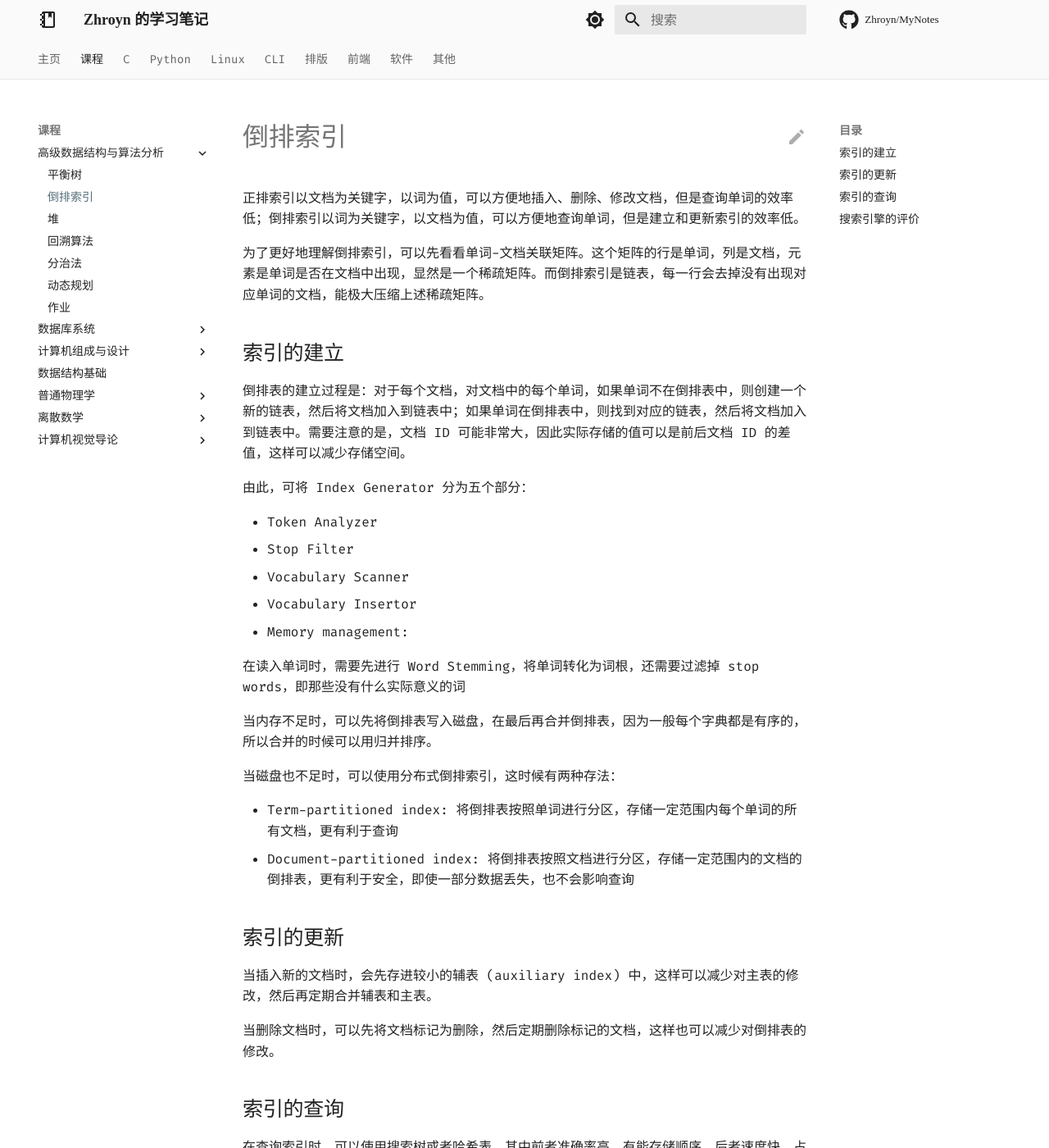
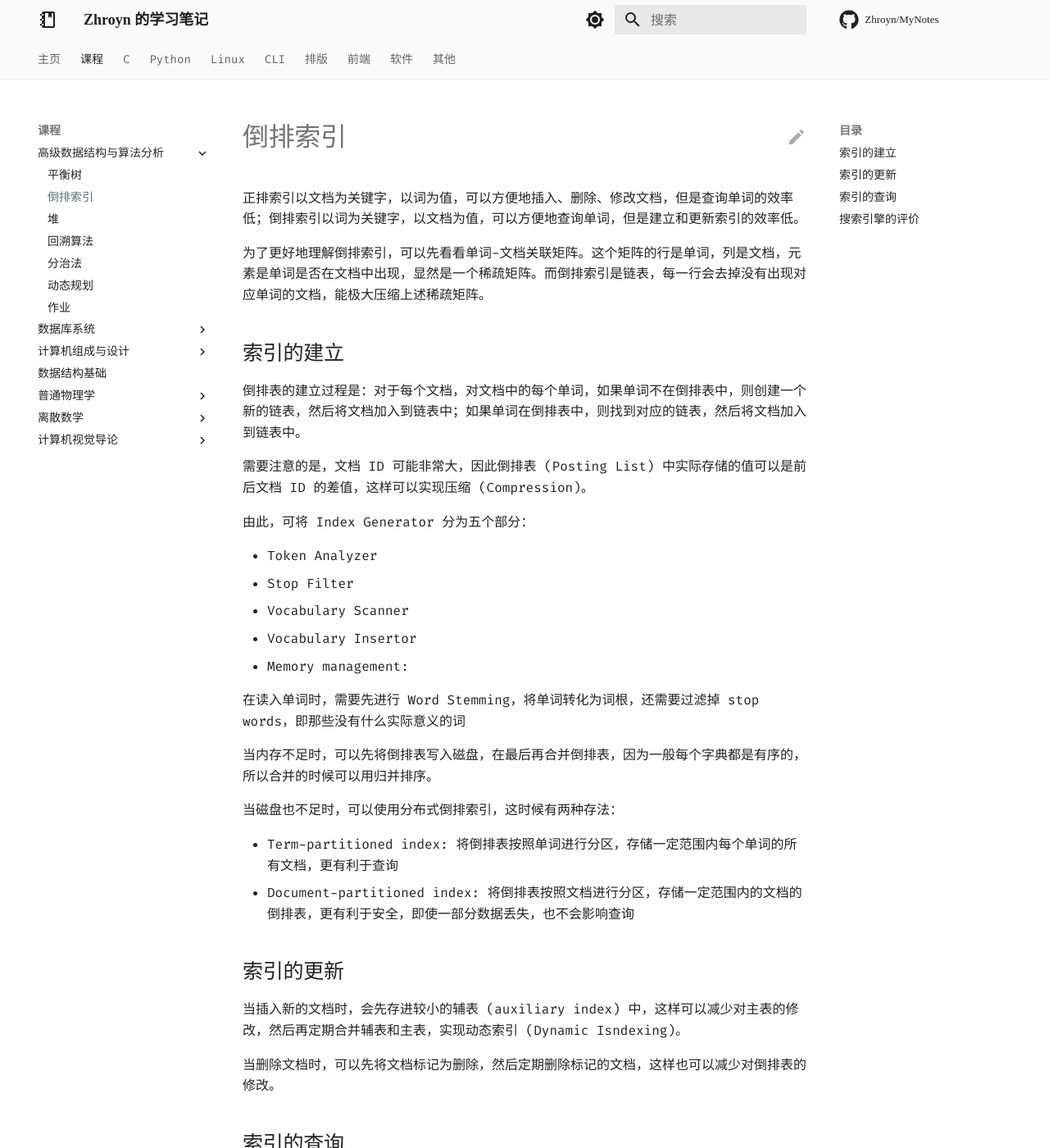
Before and after one commit to Pxtkn/MyNotes, an MkDocs documentation site: the page built from docs/课程/高级数据结构与算法分析/Inverted File Index.md, in a window 1280 px wide and 1400 px high. Shown: the whole window at 82% size. Built offline with MkDocs 1.6.1 and Material for MkDocs 9.7.7, drawn with Linux system fonts in a browser that asks for light colours; nearby versions of some CDN libraries; some web fonts are replaced; library files that are not in the unit come from our copies; comment, search, counter and statistics services are not loaded; a style sheet for code colours, icons or effects is not loaded.

Commit message:
fix: 小小修改了ADS笔记

```diff
--- a/docs/课程/高级数据结构与算法分析/Inverted File Index.md
+++ b/docs/课程/高级数据结构与算法分析/Inverted File Index.md
@@ -8,7 +8,9 @@
 
 ## 索引的建立
 
-倒排表的建立过程是：对于每个文档，对文档中的每个单词，如果单词不在倒排表中，则创建一个新的链表，然后将文档加入到链表中；如果单词在倒排表中，则找到对应的链表，然后将文档加入到链表中。需要注意的是，文档 ID 可能非常大，因此实际存储的值可以是前后文档 ID 的差值，这样可以减少存储空间。
+倒排表的建立过程是：对于每个文档，对文档中的每个单词，如果单词不在倒排表中，则创建一个新的链表，然后将文档加入到链表中；如果单词在倒排表中，则找到对应的链表，然后将文档加入到链表中。
+
+需要注意的是，文档 ID 可能非常大，因此倒排表 (Posting List) 中实际存储的值可以是前后文档 ID 的差值，这样可以实现压缩 (Compression)。
 
 由此，可将 Index Generator 分为五个部分：
 
@@ -30,7 +32,7 @@
 
 ## 索引的更新
 
-当插入新的文档时，会先存进较小的辅表 (auxiliary index) 中，这样可以减少对主表的修改，然后再定期合并辅表和主表。
+当插入新的文档时，会先存进较小的辅表 (auxiliary index) 中，这样可以减少对主表的修改，然后再定期合并辅表和主表，实现动态索引 (Dynamic Isndexing)。
 
 当删除文档时，可以先将文档标记为删除，然后定期删除标记的文档，这样也可以减少对倒排表的修改。
 
```
Also changed, not shown: docs/课程/高级数据结构与算法分析/Divide and Conquer.md (+1 -1 lines).
